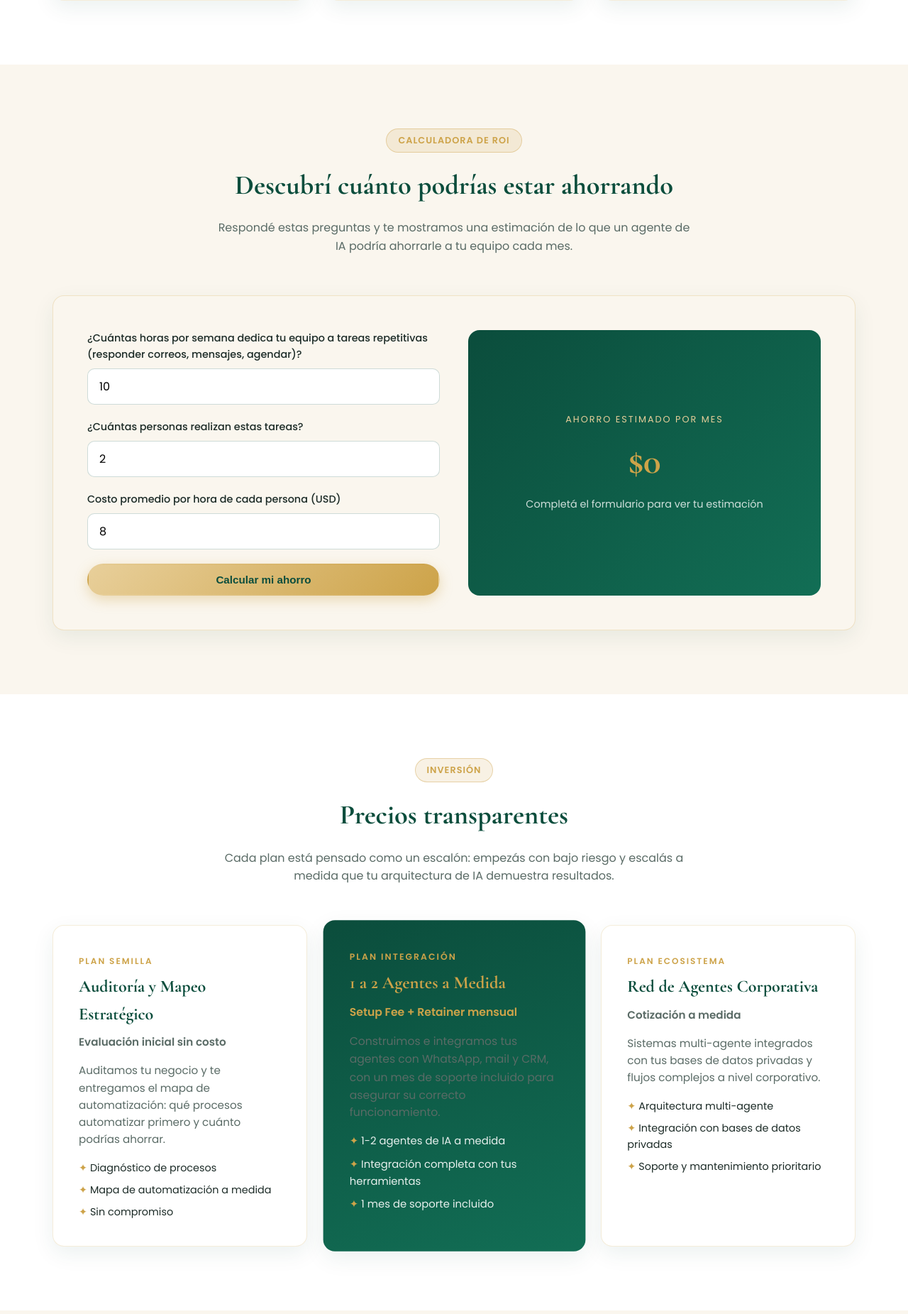
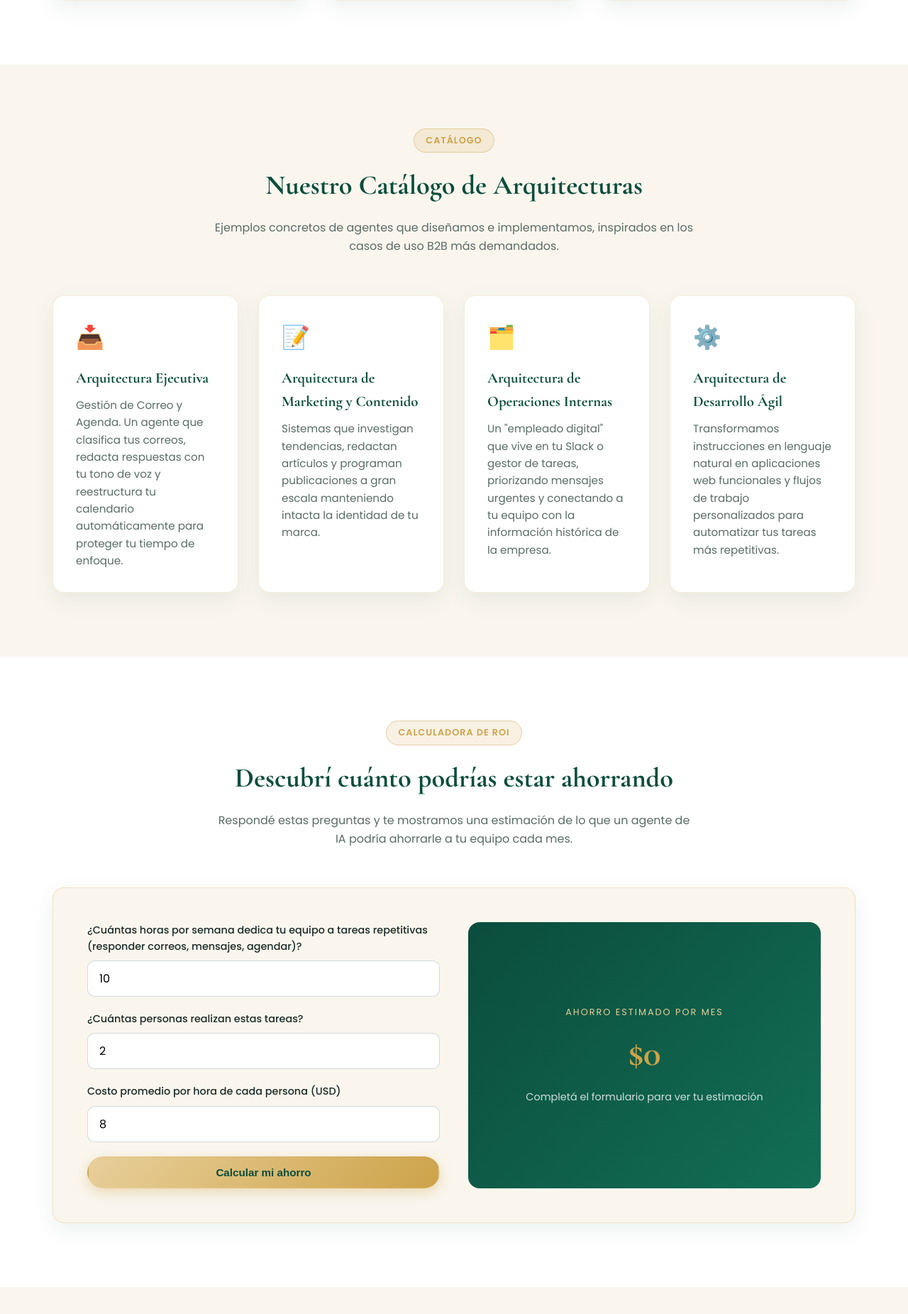
Before and after one commit to esenios2022/IEA-AGENTIQ, a FastAPI app: page / in a window 1280 px wide. Shown: the part 2204-4055 px from the top of the page at 71% size. Run offline with FastAPI, Linux system fonts and the light colour scheme.

Commit message:
Add Catalogo de Arquitecturas section with 4 agent architecture cards

```diff
--- a/src/static/css/style.css
+++ b/src/static/css/style.css
@@ -318,8 +318,19 @@ h1, h2, h3 {
     grid-template-columns: repeat(3, 1fr);
 }
 
+.cards-grid--4 {
+    grid-template-columns: repeat(4, 1fr);
+}
+
+@media (max-width: 1100px) {
+    .cards-grid--4 {
+        grid-template-columns: repeat(2, 1fr);
+    }
+}
+
 @media (max-width: 900px) {
-    .cards-grid--3 {
+    .cards-grid--3,
+    .cards-grid--4 {
         grid-template-columns: 1fr;
     }
 }
--- a/src/templates/index.html
+++ b/src/templates/index.html
@@ -131,8 +131,41 @@
         </div>
     </section>
 
+    <!-- Catálogo de Arquitecturas -->
+    <section class="section" id="catalogo">
+        <div class="container">
+            <div class="section__header">
+                <span class="tag tag--center">Catálogo</span>
+                <h2>Nuestro Catálogo de Arquitecturas</h2>
+                <p>Ejemplos concretos de agentes que diseñamos e implementamos, inspirados en los casos de uso B2B más demandados.</p>
+            </div>
+            <div class="cards-grid cards-grid--4">
+                <div class="card">
+                    <div class="card__icon">📥</div>
+                    <h3>Arquitectura Ejecutiva</h3>
+                    <p>Gestión de Correo y Agenda. Un agente que clasifica tus correos, redacta respuestas con tu tono de voz y reestructura tu calendario automáticamente para proteger tu tiempo de enfoque.</p>
+                </div>
+                <div class="card">
+                    <div class="card__icon">📝</div>
+                    <h3>Arquitectura de Marketing y Contenido</h3>
+                    <p>Sistemas que investigan tendencias, redactan artículos y programan publicaciones a gran escala manteniendo intacta la identidad de tu marca.</p>
+                </div>
+                <div class="card">
+                    <div class="card__icon">🗂️</div>
+                    <h3>Arquitectura de Operaciones Internas</h3>
+                    <p>Un "empleado digital" que vive en tu Slack o gestor de tareas, priorizando mensajes urgentes y conectando a tu equipo con la información histórica de la empresa.</p>
+                </div>
+                <div class="card">
+                    <div class="card__icon">⚙️</div>
+                    <h3>Arquitectura de Desarrollo Ágil</h3>
+                    <p>Transformamos instrucciones en lenguaje natural en aplicaciones web funcionales y flujos de trabajo personalizados para automatizar tus tareas más repetitivas.</p>
+                </div>
+            </div>
+        </div>
+    </section>
+
     <!-- Calculadora ROI -->
-    <section class="section" id="roi">
+    <section class="section section--alt" id="roi">
         <div class="container">
             <div class="section__header">
                 <span class="tag tag--center">Calculadora de ROI</span>
@@ -165,7 +198,7 @@
     </section>
 
     <!-- Inversión / Precios -->
-    <section class="section section--alt" id="inversion">
+    <section class="section" id="inversion">
         <div class="container">
             <div class="section__header">
                 <span class="tag tag--center">Inversión</span>
```
